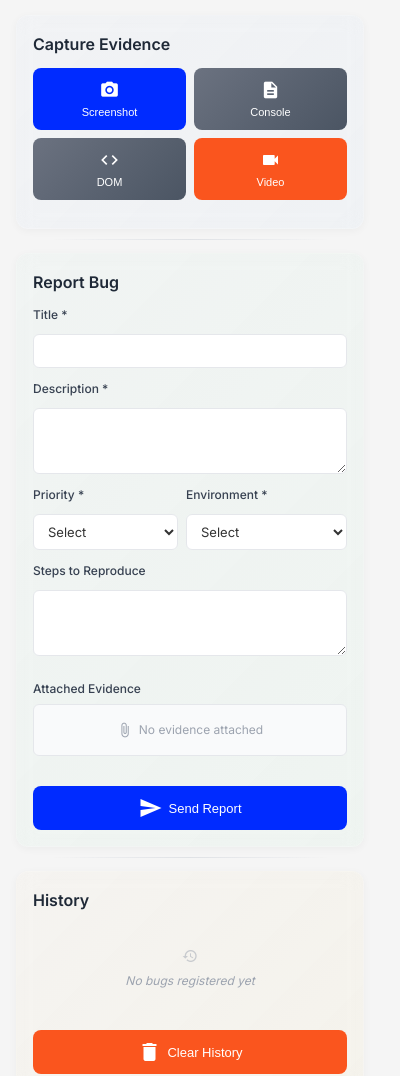
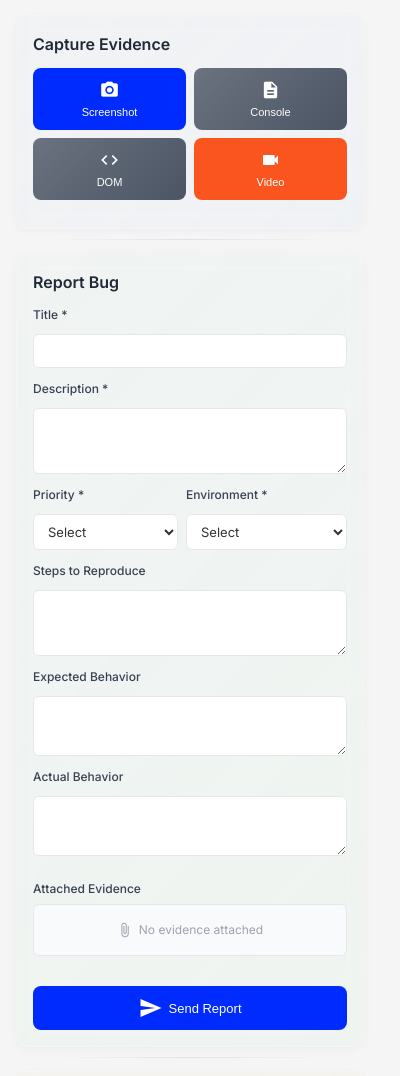
Before and after one commit to jorgeferreira117/BugSpotter, a browser extension: page popup.html in a window 400 px wide. Shown: the part 64-1140 px from the top of the page. Drawn offline with Linux system fonts and the light colour scheme.

Commit message:
Add Expected Behavior and Actual Behavior fields to bug report form

```diff
--- a/popup.html
+++ b/popup.html
@@ -106,6 +106,18 @@
                       rows="3"></textarea>
           </div>
 
+          <div class="form-group">
+            <label for="expectedBehavior" class="form-label">Expected Behavior</label>
+            <textarea id="expectedBehavior" name="expectedBehavior" class="form-textarea"
+                      rows="2"></textarea>
+          </div>
+
+          <div class="form-group">
+            <label for="actualBehavior" class="form-label">Actual Behavior</label>
+            <textarea id="actualBehavior" name="actualBehavior" class="form-textarea"
+                      rows="2"></textarea>
+          </div>
+
           <!-- Attachments list -->
           <div class="attachments-section">
             <label class="form-label">Attached Evidence</label>
--- a/popup.js
+++ b/popup.js
@@ -639,6 +639,8 @@ class BugSpotter {
       title: formData.get('title'),
       description: formData.get('description'),
       steps: formData.get('steps'),
+      expectedBehavior: formData.get('expectedBehavior'),
+      actualBehavior: formData.get('actualBehavior'),
       priority: formData.get('priority'),
       environment: formData.get('environment'),
       component: formData.get('component'),
```
Also changed, not shown: background.js (+14 -8 lines).
